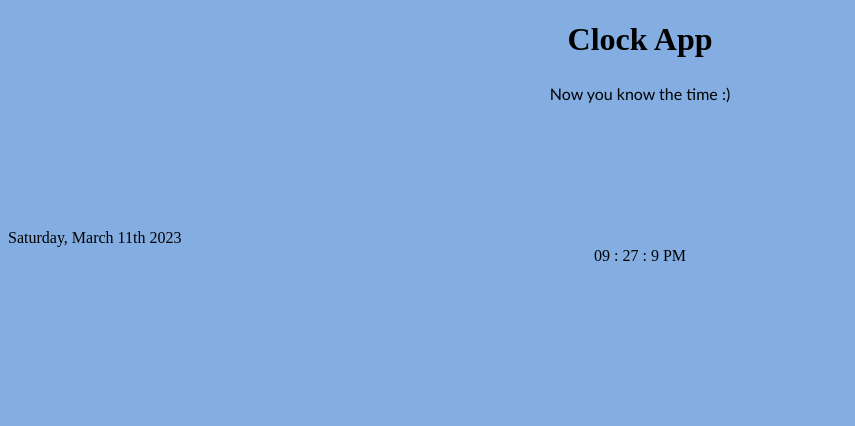
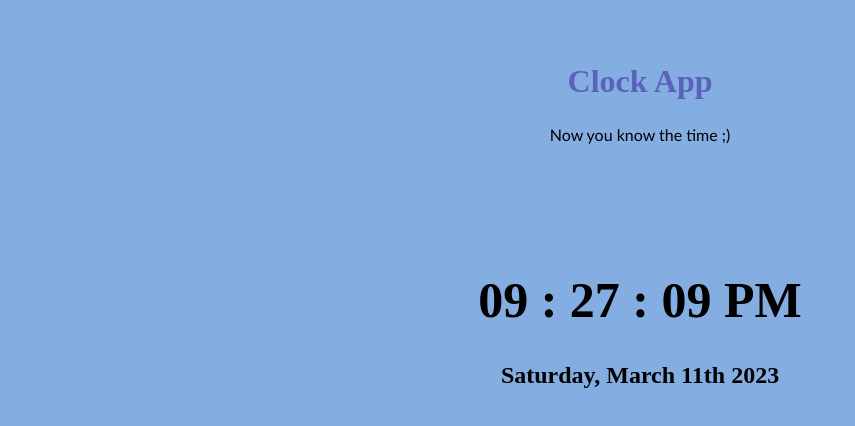
Before and after one commit to kurtis-casperson/digital-clock-app, a website with bundled scripts: page index.html in a window 1280 px wide. Shown: the whole page, without its empty margins (0-855 px from the left). Built offline with nearby package versions, Linux system fonts and the light colour scheme.

Commit message:
Add zero to minutes and seconds

```diff
--- a/date.js
+++ b/date.js
@@ -63,6 +63,5 @@ const currentDateFormat = `${currentDayOfWeek}, ${currentMonth} ${dayOfMonth}${n
   dayOfMonth
 )} ${year}`
 
-const currentDateElement = document.createElement('div')
-currentDateElement.innerHTML = `<div> ${currentDateFormat} </div>`
-body.append(currentDateElement)
+const dateElement = document.getElementById('current-date')
+dateElement.textContent = currentDateFormat
--- a/index.html
+++ b/index.html
@@ -11,9 +11,13 @@
 
   <body>
     <h1 id="clock-app">Clock App</h1>
-    <p id="app-description">Now you know the time :)</p>
-
-    <h2 id="currentDate"></h2>
+    <p id="app-description">Now you know the time ;)</p>
+    <div>
+      <h1 id="current-time"></h1>
+    </div>
+    <div>
+      <h2 id="current-date"></h2>
+    </div>
     <script src="date.js" type="module"></script>
     <script src="time.js" type="module"></script>
   </body>
--- a/styles.css
+++ b/styles.css
@@ -3,9 +3,9 @@ body {
 }
 
 #clock-app {
-  display: flex;
-  justify-content: center;
-  position: relative;
+  color: hwb(240 33% 29% / 0.841);
+  text-align: center;
+  margin-top: 5%;
 }
 
 #app-description {
@@ -18,10 +18,14 @@ body {
   margin-bottom: 10%;
 }
 
-#ticker {
+#current-time {
+  display: flex;
+  justify-content: center;
+  position: relative;
+  font-size: 50px;
 }
 
-#currentTimeElement {
+#current-date {
   display: flex;
   justify-content: center;
   position: relative;
--- a/time.js
+++ b/time.js
@@ -1,37 +1,48 @@
 import { currentTime, body } from './date.js'
 
 // Add current time to the clock
-const hour = currentTime.getHours()
-const minutes = currentTime.getMinutes()
-const seconds = currentTime.getSeconds()
+// const hour = currentTime.getHours()
+// const minutes = currentTime.getMinutes()
+// const seconds = currentTime.getSeconds()
 
-const hourStandard = hour > 12 ? hour - 12 : hour
-const addZero = hour >= 13 && hour <= 21 ? '0' : ''
-const amPm = hour > 12 ? 'PM' : 'AM'
-
-// const hiddenTicker = () => {
-//   document.getElementById('seconds').style.visibility = 'hidden'
-// }
-
-// const visibleTicker = () => {
-//   document.getElementById('seconds').style.visibility = 'visible'
-// }
-
-// const decideTicker = () => {
-//   if (ticker === visibleTicker) {
-//     hiddenTicker
-//   } else {
-//     return hiddenTicker
-//   }
-// }
+// const hourStandard = hour > 12 ? hour - 12 : hour
+// const addZero = hour >= 13 && hour <= 21 ? '0' : ''
+// const amPm = hour > 12 ? 'PM' : 'AM'
 
 // Time is offset by one second allow the colon to be hidden and then visible again and look natural
-// const hiddenInterval = setInterval(hiddenTicker, 1000)
-// const visibleInterval = setInterval(visibleTicker, 2000)
 
-const currentTimeFormat = `${addZero}${hourStandard} :
-  ${minutes} : ${seconds} ${amPm}`
-const currentTimeElement = document.createElement('div')
-currentTimeElement.id = 'currentTimeElement'
-currentTimeElement.innerHTML = `<div> ${currentTimeFormat} </div>`
-body.append(currentTimeElement)
+// const currentTimeFormat = `${addZero}${hourStandard} :
+//   ${minutes} : ${seconds} ${amPm}`
+// const currentTimeElement = document.createElement('div')
+// currentTimeElement.id = 'currentTimeElement'
+// currentTimeElement.innerHTML = `<div> ${currentTimeFormat} </div>`
+// body.append(currentTimeElement)
+
+// make the time up to date at all times
+// need to get the seconds every second
+const renderClock = () => {
+  const hour = currentTime.getHours()
+  const minutes = currentTime.getMinutes()
+  const seconds = currentTime.getSeconds()
+
+  const hourStandard = hour > 12 ? hour - 12 : hour
+  const addZero = hour >= 13 && hour <= 21 ? '0' : ''
+  const amPm = hour >= 12 ? 'PM' : 'AM'
+  const addZeroSeconds = seconds >= 0 && seconds <= 9 ? '0' : ''
+  const addZeroMinutes = minutes >= 0 && minutes <= 9 ? '0' : ''
+
+  const currentTimeFormat = `${addZero}${hourStandard} :
+   ${addZeroMinutes} ${minutes} : ${addZeroSeconds}${seconds} ${amPm}`
+
+  const timeElement = document.getElementById('current-time')
+  timeElement.textContent = currentTimeFormat
+}
+// setInterval is a reference to a function
+const interval = setTimeout(currentTime.getSeconds, 1000)
+interval
+const secondsInterval = setInterval(renderClock, 1000)
+
+setInterval(() => {
+  clearInterval(secondsInterval)
+}, 1000)
+console.log(currentTime.getSeconds())
```
